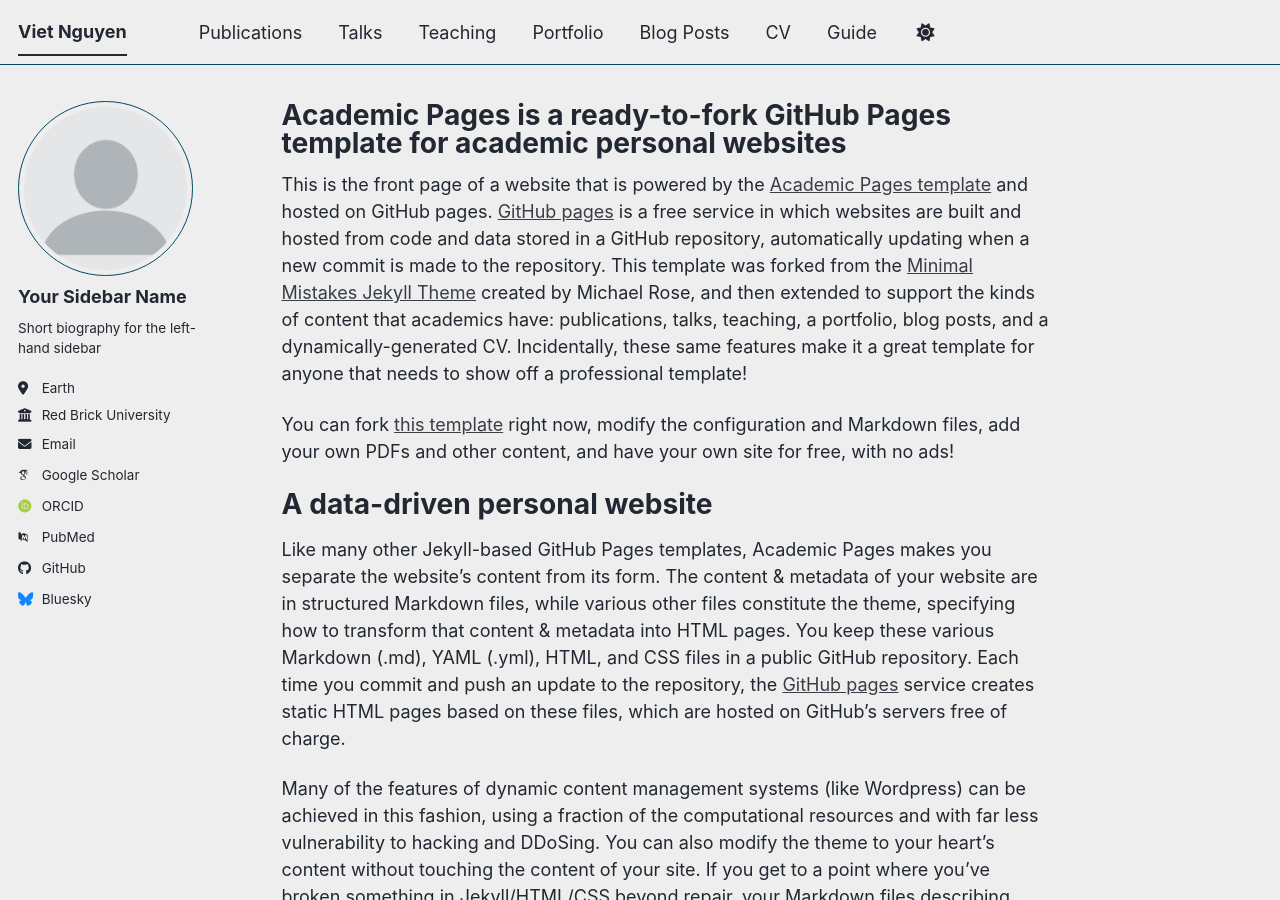
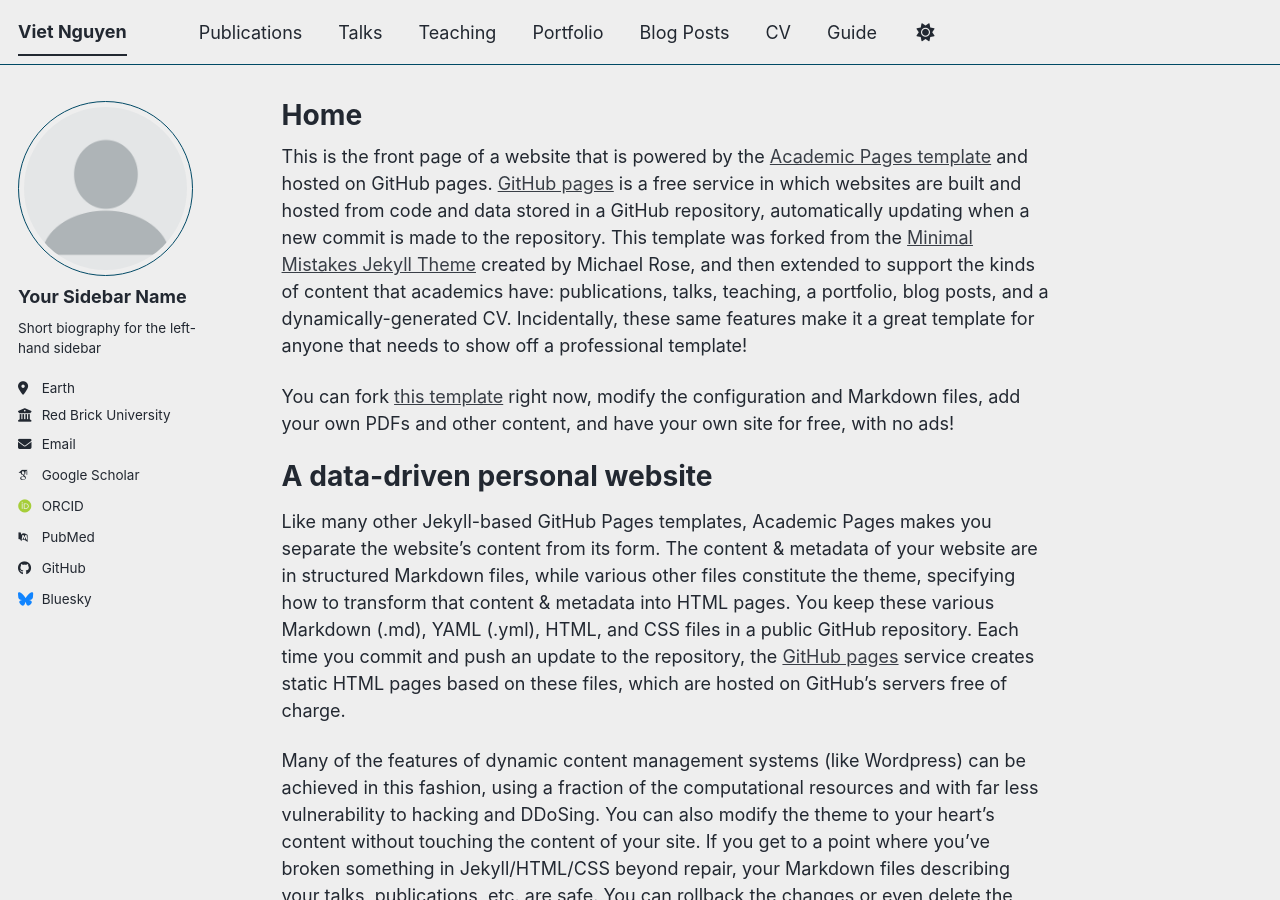
Before and after one commit to hsgsstudent/hsgsstudent.github.io, a Jekyll site: the page built from _pages/about.md, in a window 1280 px wide and 900 px high. Built offline with Jekyll 4.4.1, drawn with Linux system fonts in a browser that asks for light colours; some web fonts are replaced; a script bundle is joined from its source files by our own code; library files that are not in the unit come from our copies.

Commit message:
Update about.md

```diff
--- a/_pages/about.md
+++ b/_pages/about.md
@@ -1,10 +1,7 @@
 ---
 permalink: /
-title: "Academic Pages is a ready-to-fork GitHub Pages template for academic personal websites"
+title: "Home"
 author_profile: true
-redirect_from:
-  - /about/
-  - /about.html
 ---
 
 This is the front page of a website that is powered by the [Academic Pages template](https://github.com/academicpages/academicpages.github.io) and hosted on GitHub pages. [GitHub pages](https://pages.github.com) is a free service in which websites are built and hosted from code and data stored in a GitHub repository, automatically updating when a new commit is made to the repository. This template was forked from the [Minimal Mistakes Jekyll Theme](https://mmistakes.github.io/minimal-mistakes/) created by Michael Rose, and then extended to support the kinds of content that academics have: publications, talks, teaching, a portfolio, blog posts, and a dynamically-generated CV. Incidentally, these same features make it a great template for anyone that needs to show off a professional template!
```
